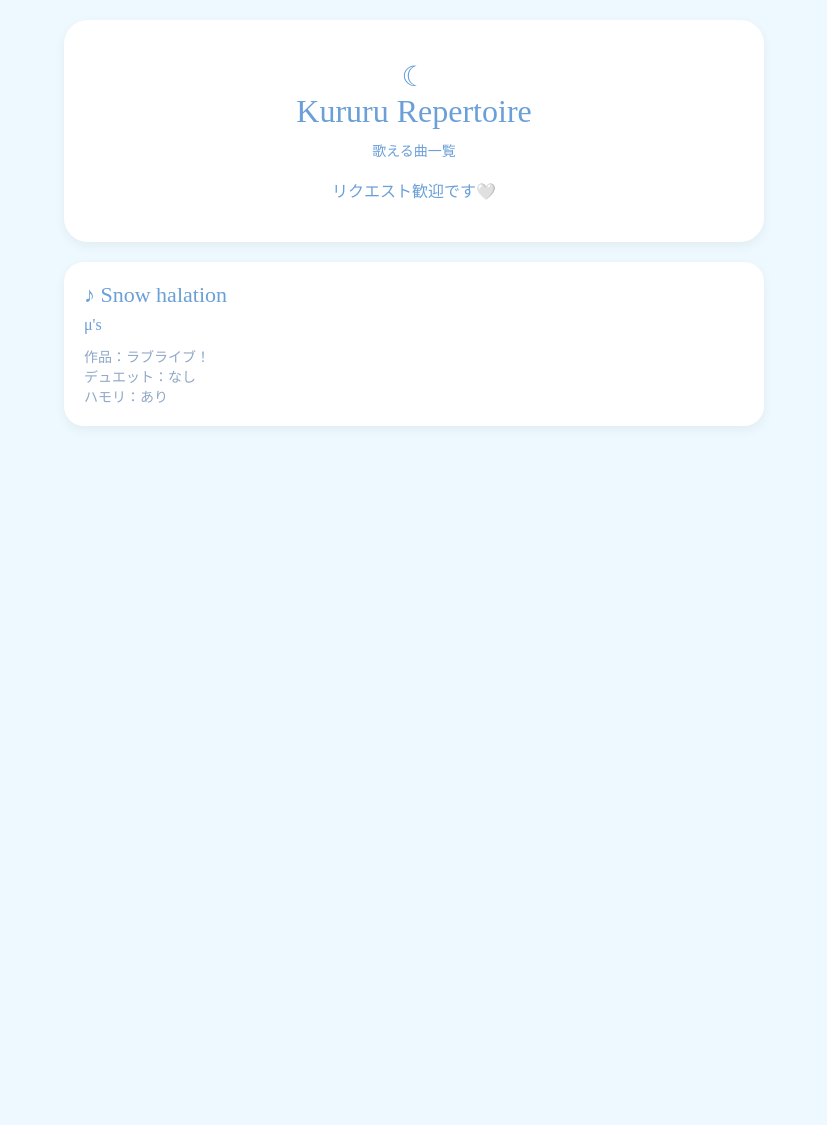
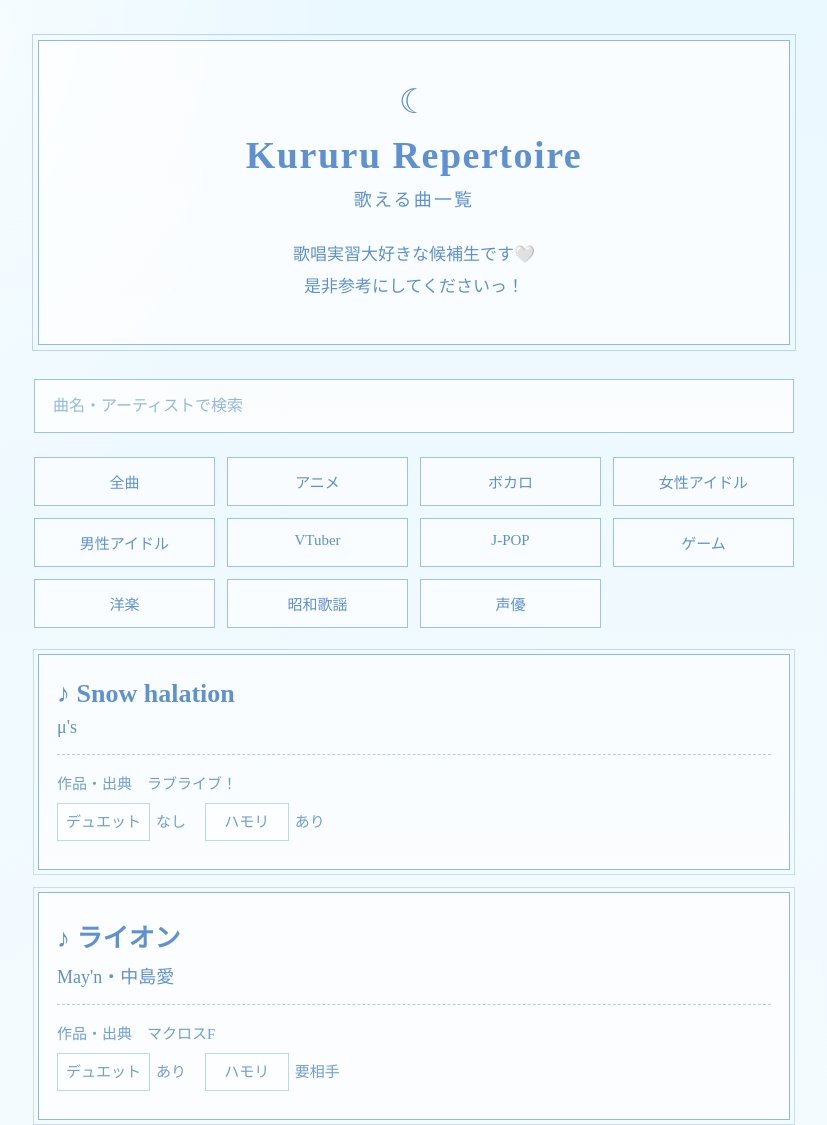
Before and after one commit to Krul76/kururu-repertoire, a plain HTML site: page index.html in a window 1280 px wide. Shown: the top 1125 px of the page, without its empty margins (226-1053 px from the left). Before the commit the page ends 800 px from the top, so only its background shows below. Drawn offline with Linux system fonts and the light colour scheme; a web font is replaced by a local one.

Commit message:
Update index.html

```diff
--- a/index.html
+++ b/index.html
@@ -3,113 +3,223 @@
 <head>
 <meta charset="UTF-8">
 <meta name="viewport" content="width=device-width, initial-scale=1.0">
-
 <title>Kururu Repertoire</title>
 
 <link rel="preconnect" href="https://fonts.googleapis.com">
 <link rel="preconnect" href="https://fonts.gstatic.com" crossorigin>
-<link href="https://fonts.googleapis.com/css2?family=Zen+Old+Mincho&display=swap" rel="stylesheet">
+<link href="https://fonts.googleapis.com/css2?family=Zen+Old+Mincho:wght@500;700&display=swap" rel="stylesheet">
 
 <style>
+*{ box-sizing:border-box; }
 
 body{
   margin:0;
-    padding:20px;
-    background:#EEF9FF;
+  padding:22px;
+  background:
+    radial-gradient(circle at top left, rgba(255,255,255,.9), transparent 30%),
+    linear-gradient(180deg,#eaf8ff 0%,#f7fcff 100%);
   font-family:"Zen Old Mincho", serif;
-    color:#6A9FD8;
+  color:#5f91d2;
 }
 
-.container{
-    max-width:700px;
-    margin:auto;
+.wrap{
+  max-width:760px;
+  margin:0 auto;
+}
+
+.frame{
+  background:rgba(255,255,255,.72);
+  border:1px solid #8fb8e8;
+  outline:1px solid rgba(143,184,232,.55);
+  outline-offset:5px;
+  padding:28px 18px;
+  margin:18px 4px 26px;
 }
 
 .header{
   text-align:center;
-    background:white;
-    padding:40px 20px;
-    border-radius:24px;
-    margin-bottom:20px;
-    box-shadow:0 4px 12px rgba(0,0,0,0.05);
+  padding:40px 18px;
 }
 
-.title{
-    font-size:32px;
-    margin-bottom:10px;
+.moon{
+  font-size:34px;
+  margin-bottom:12px;
 }
 
-.subtitle{
-    font-size:14px;
+h1{
+  margin:0;
+  font-size:38px;
+  font-weight:700;
+  letter-spacing:.04em;
 }
 
-.card{
-    background:white;
-    border-radius:20px;
-    padding:20px;
-    margin-bottom:16px;
-    box-shadow:0 4px 12px rgba(0,0,0,0.05);
+.sub{
+  margin-top:8px;
+  font-size:18px;
+  letter-spacing:.12em;
 }
 
-.song{
-    font-size:22px;
+.message{
+  margin-top:28px;
+  line-height:1.9;
+  font-size:17px;
+}
+
+.search{
+  width:100%;
+  padding:17px 18px;
+  margin:8px 0 24px;
+  border:1px solid #9fc2ed;
+  background:rgba(255,255,255,.76);
+  color:#5f91d2;
+  font-family:inherit;
+  font-size:16px;
+  border-radius:0;
+}
+
+.search::placeholder{
+  color:#94b7e4;
+}
+
+.categories{
+  display:grid;
+  grid-template-columns:repeat(2,1fr);
+  gap:12px;
+  margin-bottom:26px;
+}
+
+.cat{
+  border:1px solid #9fc2ed;
+  background:rgba(255,255,255,.64);
+  color:#5f91d2;
+  padding:13px 8px;
+  text-align:center;
+  font-size:15px;
+}
+
+.song-card{
+  position:relative;
+  background:rgba(255,255,255,.68);
+  border:1px solid #8fb8e8;
+  outline:1px solid rgba(143,184,232,.45);
+  outline-offset:4px;
+  padding:24px 18px;
+  margin:0 4px 22px;
+}
+
+.song-title{
+  font-size:26px;
+  font-weight:700;
   margin-bottom:8px;
 }
 
 .artist{
-    margin-bottom:12px;
+  font-size:18px;
+  margin-bottom:16px;
 }
 
-.info{
-    color:#8FA7C6;
-    font-size:14px;
+.line{
+  border-top:1px dashed rgba(95,145,210,.45);
+  margin:14px 0;
 }
 
+.meta{
+  font-size:15px;
+  line-height:2;
+  color:#6f9ed8;
+}
+
+.tag{
+  display:inline-block;
+  min-width:84px;
+  border:1px solid rgba(143,184,232,.55);
+  background:rgba(255,255,255,.5);
+  padding:3px 8px;
+  margin:4px 6px 4px 0;
+  text-align:center;
+}
+
+.footer{
+  text-align:center;
+  margin:34px 0 12px;
+  font-size:14px;
+  color:#7aa7dc;
+}
+
+@media(min-width:640px){
+  .categories{
+    grid-template-columns:repeat(4,1fr);
+  }
+}
 </style>
 </head>
 
 <body>
+<div class="wrap">
 
-<div class="container">
+  <section class="frame header">
+    <div class="moon">☾</div>
+    <h1>Kururu Repertoire</h1>
+    <div class="sub">歌える曲一覧</div>
+    <div class="message">
+      歌唱実習大好きな候補生です🤍<br>
+      是非参考にしてくださいっ！
+    </div>
+  </section>
 
-<div class="header">
-<div style="font-size:28px;">☾</div>
+  <input class="search" type="text" placeholder="曲名・アーティストで検索">
 
-<div class="title">
-Kururu Repertoire
+  <div class="categories">
+    <div class="cat">全曲</div>
+    <div class="cat">アニメ</div>
+    <div class="cat">ボカロ</div>
+    <div class="cat">女性アイドル</div>
+    <div class="cat">男性アイドル</div>
+    <div class="cat">VTuber</div>
+    <div class="cat">J-POP</div>
+    <div class="cat">ゲーム</div>
+    <div class="cat">洋楽</div>
+    <div class="cat">昭和歌謡</div>
+    <div class="cat">声優</div>
   </div>
 
-<div class="subtitle">
-歌える曲一覧
+  <section class="song-card">
+    <div class="song-title">♪ Snow halation</div>
+    <div class="artist">μ's</div>
+    <div class="line"></div>
+    <div class="meta">
+      作品・出典　ラブライブ！<br>
+      <span class="tag">デュエット</span>なし
+      <span class="tag">ハモリ</span>あり
     </div>
+  </section>
 
-<br>
+  <section class="song-card">
+    <div class="song-title">♪ ライオン</div>
+    <div class="artist">May'n・中島愛</div>
+    <div class="line"></div>
+    <div class="meta">
+      作品・出典　マクロスF<br>
+      <span class="tag">デュエット</span>あり
+      <span class="tag">ハモリ</span>要相手
+    </div>
+  </section>
 
-<div>
-リクエスト歓迎です🤍
+  <section class="song-card">
+    <div class="song-title">♪ God knows...</div>
+    <div class="artist">涼宮ハルヒ</div>
+    <div class="line"></div>
+    <div class="meta">
+      作品・出典　涼宮ハルヒの憂鬱<br>
+      <span class="tag">デュエット</span>なし
+      <span class="tag">ハモリ</span>あり
+    </div>
+  </section>
+
+  <div class="footer">
+    ✧ Last Update　2026.06.02 ✧
   </div>
 
 </div>
-
-<div class="card">
-
-<div class="song">
-♪ Snow halation
-</div>
-
-<div class="artist">
-μ's
-</div>
-
-<div class="info">
-作品：ラブライブ！<br>
-デュエット：なし<br>
-ハモリ：あり
-</div>
-
-</div>
-
-</div>
-
 </body>
 </html>
```
Lines whose indentation alone changed are shown as unchanged.
